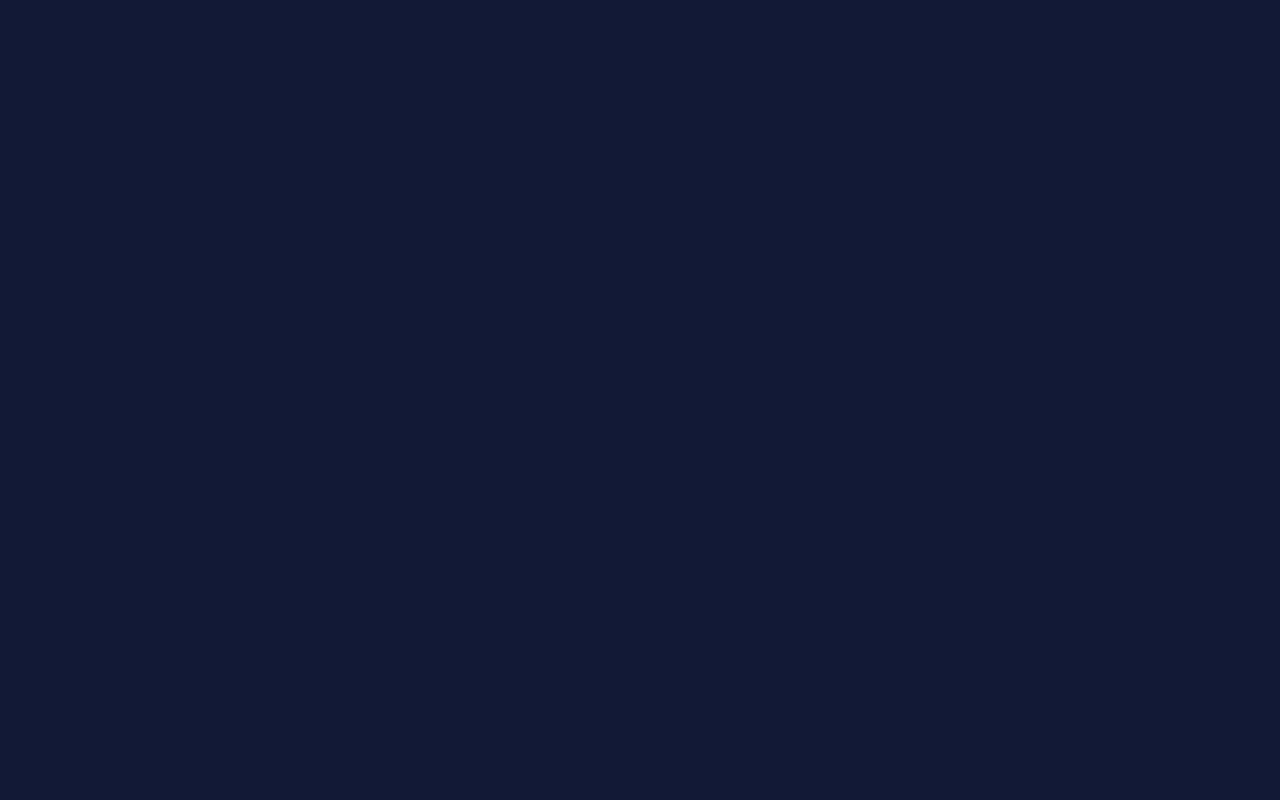
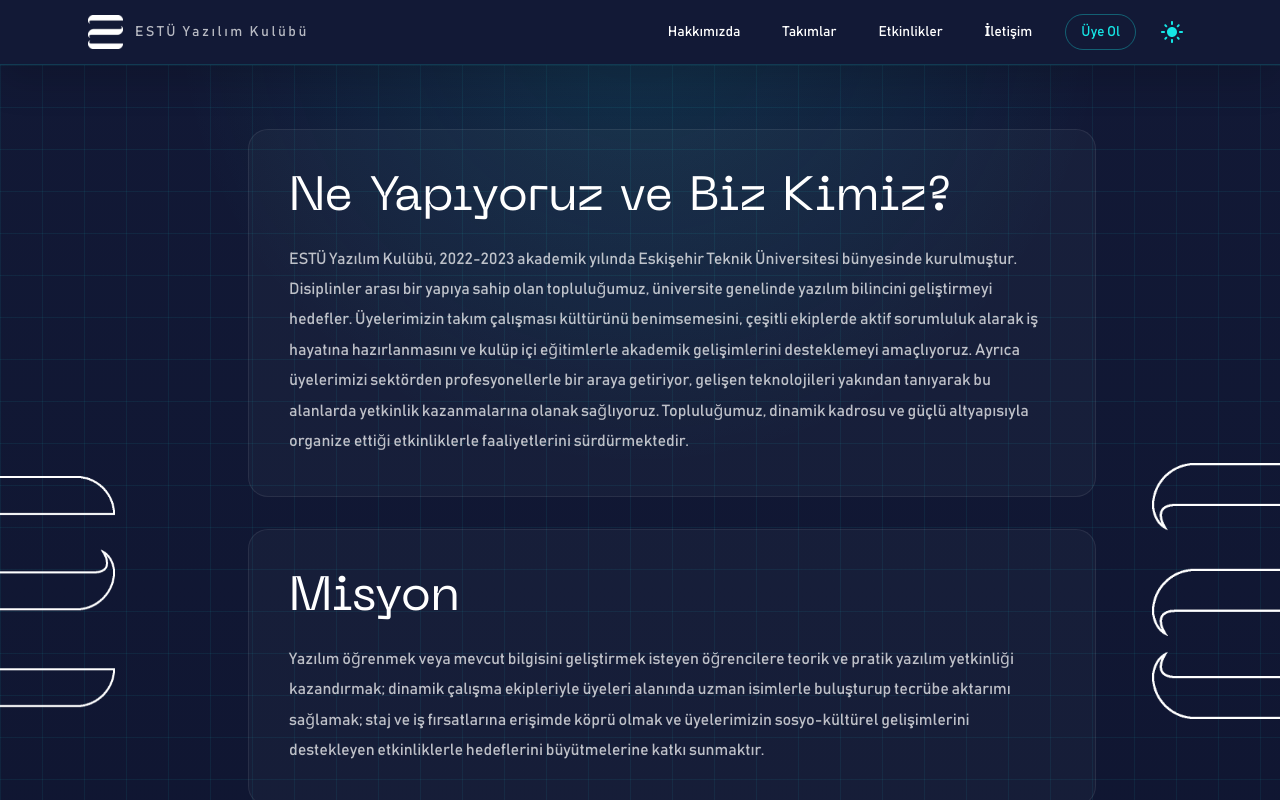
Before and after one commit to ESTUYazilim/estu-yazilim-website, a React (Vite) app: page /estu-yazilim-website/takimlar in a window 1280 px wide. Before the commit this address had no page. Shown: the top 800 px of the page. Built offline with nearby package versions, Linux system fonts and the light colour scheme.

Commit message:
fix: Update image paths and replace old logo with new one

```diff
--- a/index.html
+++ b/index.html
@@ -2,7 +2,7 @@
 <html lang="en">
   <head>
     <meta charset="UTF-8" />
-    <link rel="icon" type="image/png" href="/public/Beyaz (1).png" />
+    <link rel="icon" type="image/png" href="./beyaz-tam.png" />
     <meta name="viewport" content="width=device-width, initial-scale=1.0" />
     <meta name="description" content="ESTU Yazılım Kulübü resmi web sitesi" />
     <title>ESTU Yazılım Kulübü</title>
--- a/src/components/EasterEggLogo.jsx
+++ b/src/components/EasterEggLogo.jsx
@@ -41,7 +41,7 @@
       }}
     >
       <img
-        src={isDark ? "/Beyaz (1).png" : "/Beyaz (1).png"}
+        src={isDark ? "/beyaz-tam.png" : "/beyaz-tam.png"}
         alt="Kaçan Logo"
         style={{
           width: "100%",
--- a/src/components/EventGallery.jsx
+++ b/src/components/EventGallery.jsx
@@ -1,14 +1,13 @@
-import React from 'react';
-import { Box, Typography } from '@mui/material';
+import { Box } from '@mui/material';
 
 // Buraya etkinlik fotoğraflarının yollarını ekleyeceksin
 const eventPhotos = [
-  "../../public/events/etkinlik1.jpg",
-  "../../public/events/etkinlik2.jpg",
-  "../../public/events/etkinlik3.jpg",
-  "../../public/events/etkinlik4.jpg",
-  "../../public/events/etkinlik5.jpg",
-  "../../public/events/etkinlik6.jpg",
+  "./events/etkinlik1.jpg",
+  "./events/etkinlik2.jpg",
+  "./events/etkinlik3.jpg",
+  "./events/etkinlik4.jpg",
+  "./events/etkinlik5.jpg",
+  "./events/etkinlik6.jpg",
 ];
 
 export default function EventGallery({ isDark }) {
--- a/src/components/MainLayout.jsx
+++ b/src/components/MainLayout.jsx
@@ -49,7 +49,7 @@
           }}
         >
           <InteractiveLogo
-            src={isDark ? "/beyaz_sol.png" : "/sol.png"}
+            src={isDark ? "./beyaz_sol.png" : "./sol.png"}
             alt="Sol Logo"
           />
         </Box>
@@ -70,7 +70,7 @@
         {/* SAĞ SÜTUN */}
         <Box
           component="img"
-          src={isDark ? "/beyaz_sag.png" : "/sag.png"}
+          src={isDark ? "./beyaz_sag.png" : "./sag.png"}
           alt="Sağ Logo"
           sx={{
             width: "10%",
--- a/src/components/Navbar.jsx
+++ b/src/components/Navbar.jsx
@@ -1,4 +1,4 @@
-import React, { useState } from "react";
+import { useState } from "react";
 import {
   AppBar,
   Toolbar,
@@ -11,7 +11,6 @@
   List,
   ListItem,
   ListItemButton,
-  ListItemText,
   Divider
 } from "@mui/material";
 import { useThemeMode } from "../ThemeContext";
@@ -55,7 +54,7 @@
         {navItems.map((item) => (
           <ListItem key={item.title} disablePadding>
             <ListItemButton component={Link} to={item.path} sx={{ textAlign: "center", borderRadius: 2, mb: 1 }}>
-              <ListItemText primary={item.title} primaryTypographyProps={{ fontWeight: 600 }} />
+              <Typography sx={{ fontWeight: 600, width: "100%" }}>{item.title}</Typography>
             </ListItemButton>
           </ListItem>
         ))}
@@ -65,7 +64,7 @@
 
       {/* Mobil Menü İçin Üye Ol Butonu */}
       <Button
-        href="https://forms.gle/7okad9dNHajCxJXSA"
+        href="https://docs.google.com/forms/d/e/1FAIpQLSc-yCXJ5FE2F5JjCiU4MZE2NPW9q5D-iVWftG_r0Z7x3Xh8Rg/viewform?usp=publish-editor"
         variant="outlined"
         fullWidth
         sx={{
@@ -124,7 +123,7 @@
           >
             <Box
               component="img"
-              src="/Beyaz (1).png"
+              src="/estu-yazilim-website/beyaz-tam.png"
               alt="Estu Yazılım Logo"
               sx={{
                 height: 35,
@@ -170,7 +169,7 @@
             ))}
 
             <Button
-              href="https://forms.gle/7okad9dNHajCxJXSA"
+              href="https://docs.google.com/forms/d/e/1FAIpQLSc-yCXJ5FE2F5JjCiU4MZE2NPW9q5D-iVWftG_r0Z7x3Xh8Rg/viewform?usp=publish-editor"
               variant="outlined"
               sx={{
                 ml: 1,
--- a/src/main.jsx
+++ b/src/main.jsx
@@ -16,7 +16,7 @@
   return (
     <ThemeProvider theme={theme}>
       <CssBaseline />
-      <BrowserRouter>
+      <BrowserRouter basename="/estu-yazilim-website">
 
         {/* 3. Sayfa içeriklerinin değişeceği alan */}
         <Routes>
--- a/src/pages/AboutPage.jsx
+++ b/src/pages/AboutPage.jsx
@@ -1,4 +1,3 @@
-import React from "react";
 import { Typography, Paper, Grid } from "@mui/material";
 import MainLayout from "../components/MainLayout";
 import { useThemeMode } from "../ThemeContext";
@@ -32,7 +31,7 @@
         }}
       >
         <Grid container spacing={3}>
-          <Grid item xs={12}>
+          <Grid size={12}>
             <Typography
               variant="h2"
               sx={{
@@ -76,7 +75,7 @@
         }}
       >
         <Grid container spacing={3}>
-          <Grid item xs={12}>
+          <Grid size={12}>
             <Typography
               variant="h2"
               sx={{
@@ -115,7 +114,7 @@
         }}
       >
         <Grid container spacing={3}>
-          <Grid item xs={12}>
+          <Grid size={12}>
             <Typography
               variant="h2"
               sx={{
--- a/src/pages/ContactPage.jsx
+++ b/src/pages/ContactPage.jsx
@@ -1,4 +1,3 @@
-import React from "react";
 import { Typography, Paper, Grid } from "@mui/material";
 import MainLayout from "../components/MainLayout";
 import { useThemeMode } from "../ThemeContext";
@@ -31,7 +30,7 @@
         }}
       >
         <Grid container spacing={3}>
-          <Grid item xs={12}>
+          <Grid size={12}>
             <Typography
               variant="h2"
               sx={{
@@ -75,7 +74,7 @@
         }}
       >
         <Grid container spacing={3}>
-          <Grid item xs={12}>
+          <Grid size={12}>
             <Typography
               variant="h2"
               sx={{
@@ -114,7 +113,7 @@
         }}
       >
         <Grid container spacing={3}>
-          <Grid item xs={12}>
+          <Grid size={12}>
             <Typography
               variant="h2"
               sx={{
--- a/src/pages/EventsPage.jsx
+++ b/src/pages/EventsPage.jsx
@@ -1,4 +1,3 @@
-import React from "react";
 import { Typography, Paper, Grid } from "@mui/material";
 import MainLayout from "../components/MainLayout";
 import { useThemeMode } from "../ThemeContext";
@@ -22,7 +21,7 @@
         }}
       >
         <Grid container spacing={3}>
-          <Grid item xs={12}>
+          <Grid size={12}>
             <Typography
               variant="h2"
               sx={{
--- a/src/pages/HomePage.jsx
+++ b/src/pages/HomePage.jsx
@@ -97,7 +97,7 @@
           }}
         >
           <img
-            src= {isDark ? "/beyaz_sol.png" : "/sol.png"}
+            src= {isDark ? "./beyaz_sol.png" : "./sol.png"}
             alt="Sol"
             // Görsel genişliği kutuyu doldurur, yüksekliği otomatik ayarlanır
             style={{ width: "30%", height: "auto", objectFit: "contain" }}
@@ -481,7 +481,7 @@
           }}
         >
           <img
-            src="/beyaz_sag.png"
+            src="./beyaz_sag.png"
             alt="Sağ"
             style={{ width: "15%", height: "auto" }}
           />
--- a/src/pages/TeamsPage.jsx
+++ b/src/pages/TeamsPage.jsx
@@ -1,4 +1,3 @@
-import React from "react";
 import { Typography, Paper, Grid } from "@mui/material";
 import MainLayout from "../components/MainLayout";
 import { useThemeMode } from "../ThemeContext";
@@ -21,7 +20,7 @@
         }}
       >
         <Grid container spacing={3}>
-          <Grid item xs={12}>
+          <Grid size={12}>
             <Typography
               variant="h2"
               sx={{
@@ -65,7 +64,7 @@
         }}
       >
         <Grid container spacing={3}>
-          <Grid item xs={12}>
+          <Grid size={12}>
             <Typography
               variant="h2"
               sx={{
@@ -104,7 +103,7 @@
         }}
       >
         <Grid container spacing={3}>
-          <Grid item xs={12}>
+          <Grid size={12}>
             <Typography
               variant="h2"
               sx={{
```
Also changed, not shown: public/beyaz-tam.png (renamed from public/Beyaz (1).png).
